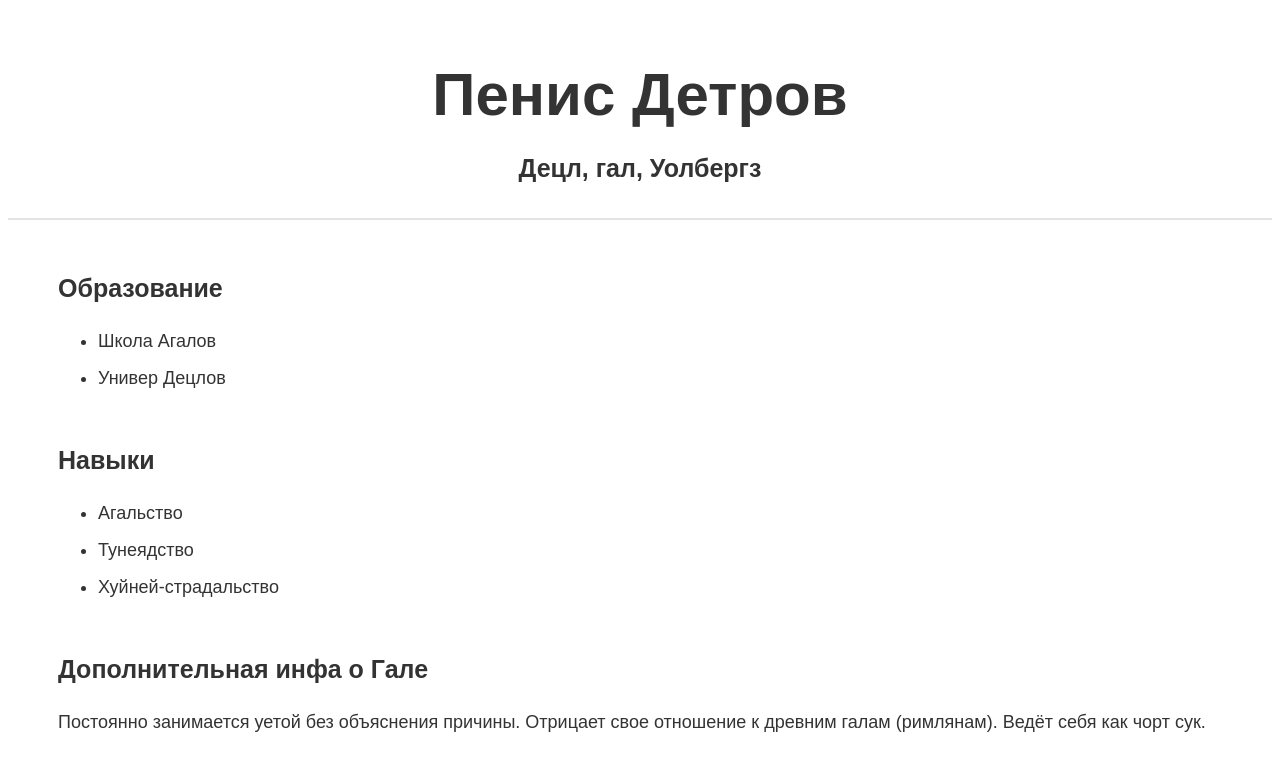
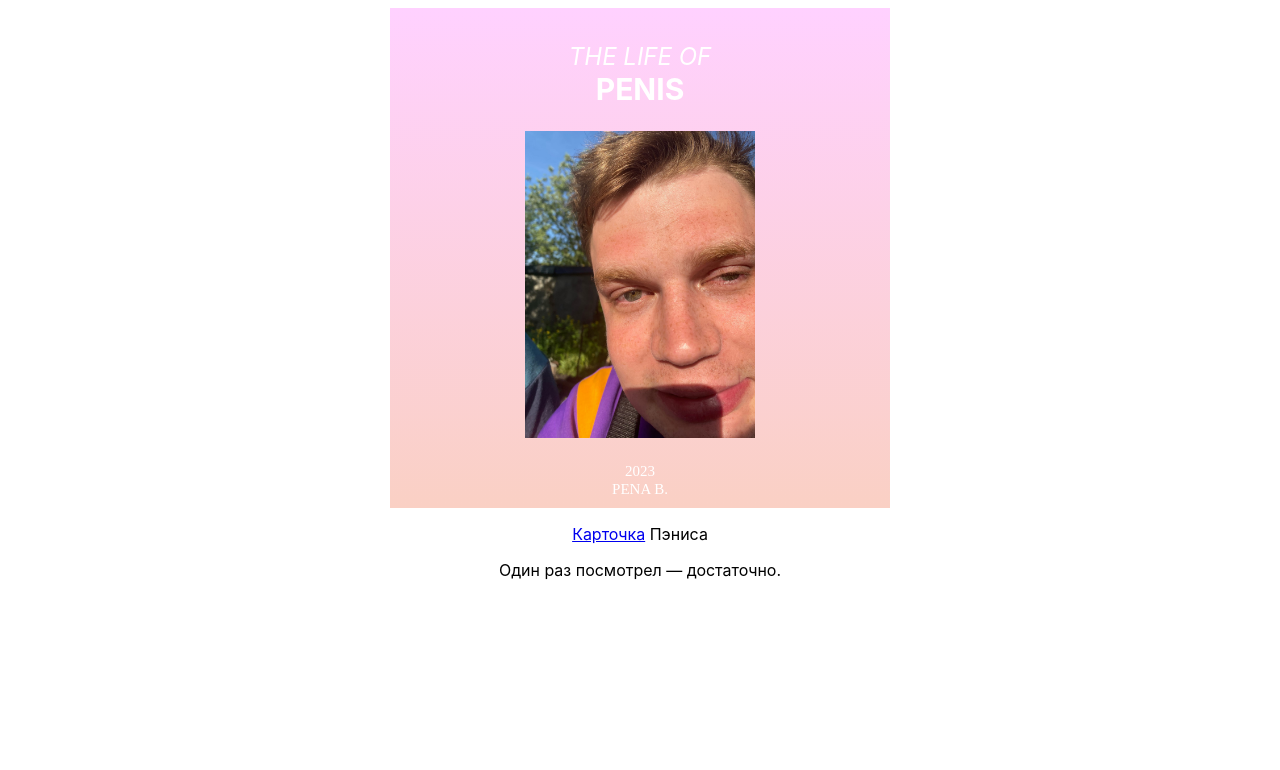
Before and after one commit to Romqa322/Romqa32.github.io, a plain HTML site: page index.html in a window 1280 px wide. Drawn offline with Linux system fonts and the light colour scheme.

Commit message:
Add files via upload

```diff
--- a/index.html
+++ b/index.html
@@ -1,47 +1,23 @@
 <!DOCTYPE html>
-<html lang="en">
+<html lang="ru">
   <head>
     <meta charset="UTF-8" />
     <meta http-equiv="X-UA-Compatible" content="IE=edge" />
     <meta name="viewport" content="width=device-width, initial-scale=1.0" />
-    <link rel="stylesheet" href="main.css" />
-    <title>Пэнис 😉</title>
+    <title>Pena</title>
+    <link rel="stylesheet" href="/main.css" />
   </head>
   <body>
-
-
-
-
-    <main>
-
-      <h1>Пенис Детров</h1>
-      <h2>Децл, гал, Уолбергз</h2>
-
-      <section>
-        <h2>Образование</h2>
-        <ul>
-          <li>Школа Агалов</li>
-          <li>Универ Децлов</li>
-        </ul>
-
-      </section>
-
-      <section>
-        <h2>Навыки</h2>
-        <ul>
-          <li>Агальство</li>
-          <li>Тунеядство</li>
-          <li>Хуйней-страдальство</li>
-        </ul>
-
-      </section>
-
-      <section>
-        <h2>Дополнительная инфа о Гале</h2>
-      <p>
-        Постоянно занимается уетой без объяснения причины. Отрицает свое отношение к древним галам (римлянам). Ведёт себя как чорт сук.
+    <div>
+      <h1>The Life of</h1>
+      <h2>Penis</h2>
+      <img src="/гал.jpg" alt="Gal">
+      <h3>2023</h3>
+      <h3>Pena B.</h3>
+    </div>
+    <p>
+        <a href="https://vk.com/boomyourmom" target="_blank">Карточка</a> Пэниса
       </p>
-      </section>
-    </main>
+      <p>Один раз посмотрел — достаточно.</p>
   </body>
 </html>
--- a/main.css
+++ b/main.css
@@ -1,36 +1,43 @@
-body{
-    font-size: 18px;
-    color: #333;
-    font-family: sans-serif;
-    line-height: 1.5;
+h1{
+    font-size: 24px;
+    text-transform: uppercase;
+    font-style: italic;
+    font-family: 'Inter', sans-serif;
+    margin-bottom: 0;
+    margin-top: 0;
+    padding-top: 34px;
+    font-weight: normal;
+    color: white;
 }
-
-h1{
-    margin: 50px 0px 10px;
-    font-size: 60px;
+h2{
+    font-size: 30px;
+    text-transform: uppercase;
+    font-family: 'Inter', sans-serif;
+    margin-top: 0;
+    margin-bottom: 24px;
+    color: white;
+}
+h3{
+    font-family: 'William', serif;
+margin: 0;
+font-size: 15px;
+text-transform: uppercase;
+line-height: 18px;
+font-weight: normal;
+color: white;
+}
+img{
+    width: 230px;
+    margin-bottom: 20px;
+}
+p{
+    font-family: 'Inter', sans-serif;
     text-align: center;
 }
-
-h2{
-    margin-top: 0px;
-    padding-bottom: 30px;
-    font-size: 25px;
+div{
+    background-image: linear-gradient(to top, #fad0c4 0%, #ffd1ff 100%);
+    width: 500px;
+    height: 500px;
     text-align: center;
-    border-bottom: 2px solid #e3e3e3;
-
+    margin: auto;
 }
-
-section{
-    margin: 50px 0px;
-    padding: 0px 50px;
-}
-
-section h2{
-    padding: 0px;
-    text-align: left;
-    border: none;
-}
-
-ul li{
-    margin-bottom: 10px;
-}
```
Also changed, not shown: гал.jpg (added).
